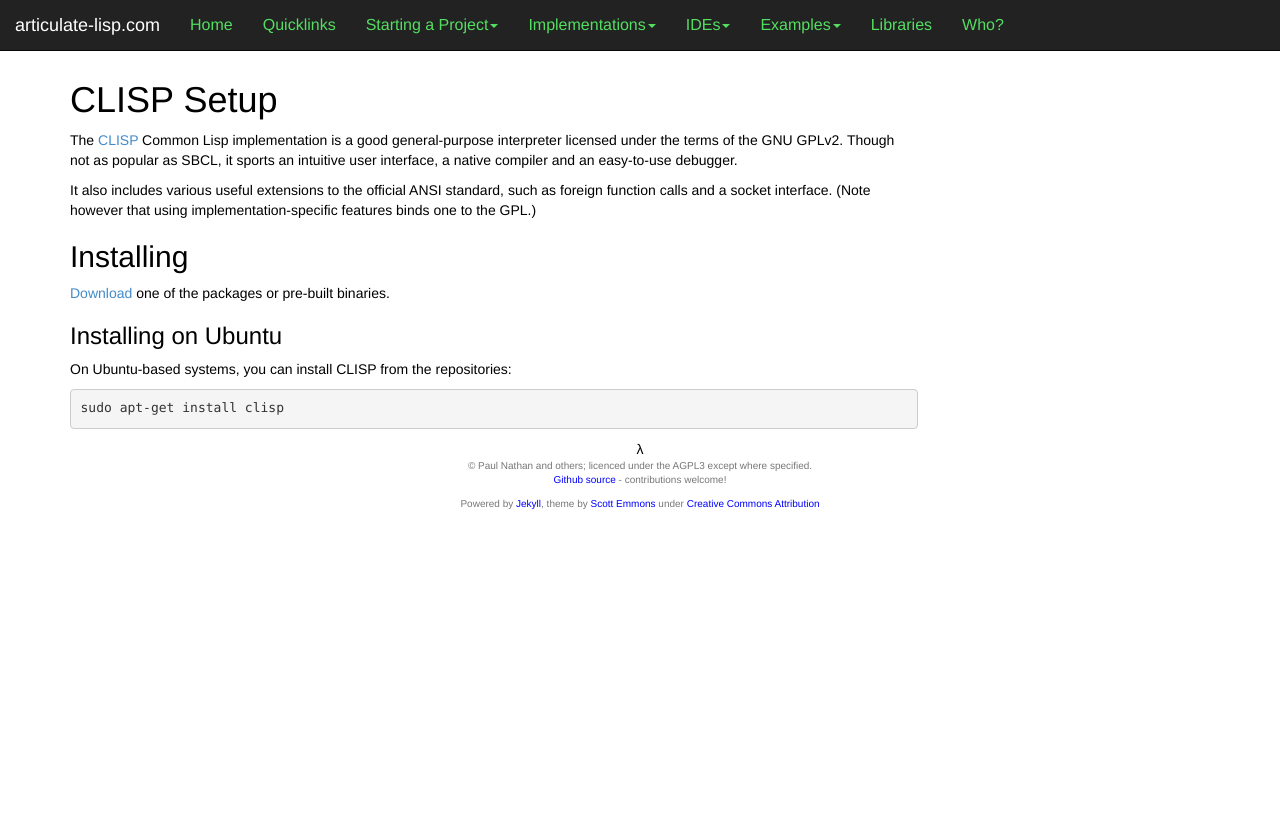
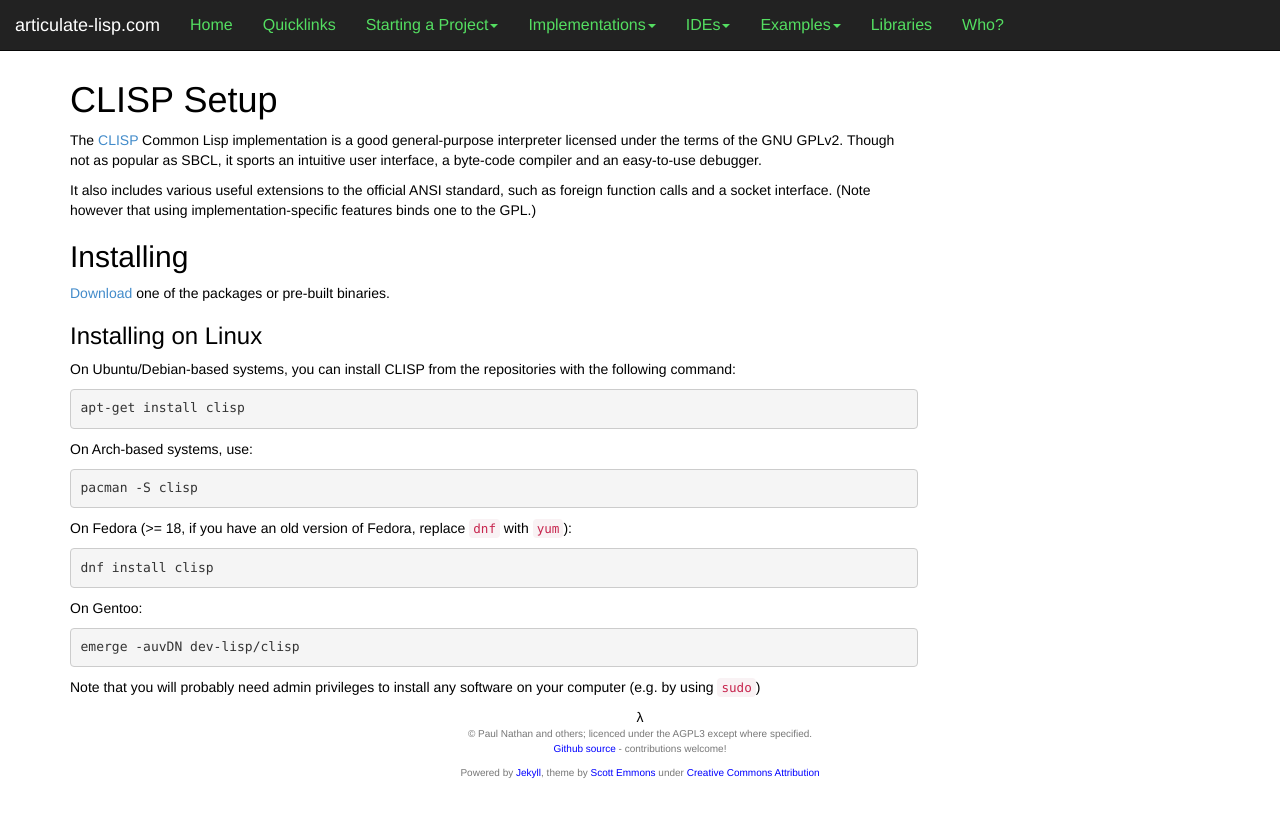
Before and after one commit to articulate-common-lisp/articulate-common-lisp.github.io, a Jekyll site: the page built from implementations/clisp-setup.html, in a window 1280 px wide. Shown: the top 817 px of the page. Built offline with Jekyll 4.4.1, drawn with Linux system fonts in a browser that asks for light colours; Markdown is read by kramdown in place of the engine named in the settings.

Commit message:
Added CLISP Linux installation guide for more distros.

```diff
--- a/implementations/clisp-setup.html
+++ b/implementations/clisp-setup.html
@@ -8,7 +8,7 @@
 
 <p>The <a href="http://www.clisp.org">CLISP</a> Common Lisp implementation is a good
 general-purpose interpreter licensed under the terms of the GNU GPLv2. Though not as
-popular as SBCL, it sports an intuitive user interface, a native compiler and an
+popular as SBCL, it sports an intuitive user interface, a byte-code compiler and an
 easy-to-use debugger. </p>
 
 <p>It also includes various useful extensions to the official ANSI standard, such as
@@ -20,9 +20,25 @@
 <p><a href="http://www.sourceforge.net/projects/clisp">Download</a> one of the packages or
 pre-built binaries.</p>
 
-<h3>Installing on Ubuntu</h3>
+<h3>Installing on Linux</h3>
 
-<p>On Ubuntu-based systems, you can install CLISP from the repositories:</p>
+<p>On Ubuntu/Debian-based systems, you can install CLISP from the repositories with the
+following command:</p>
 
-<pre><code>sudo apt-get install clisp
-</code></pre>
+<pre><code>apt-get install clisp</code></pre>
+
+<p>On Arch-based systems, use:</p>
+
+<pre><code>pacman -S clisp</code></pre>
+
+<p>On Fedora (>= 18, if you have an old version of Fedora, replace <code>dnf</code> with
+<code>yum</code>):</p>
+
+<pre><code>dnf install clisp</code></pre>
+
+<p>On Gentoo:</p>
+
+<pre><code>emerge -auvDN dev-lisp/clisp</code></pre>
+
+<p>Note that you will probably need admin privileges to install any software on your
+computer (e.g. by using <code>sudo</code>)</p>
```
